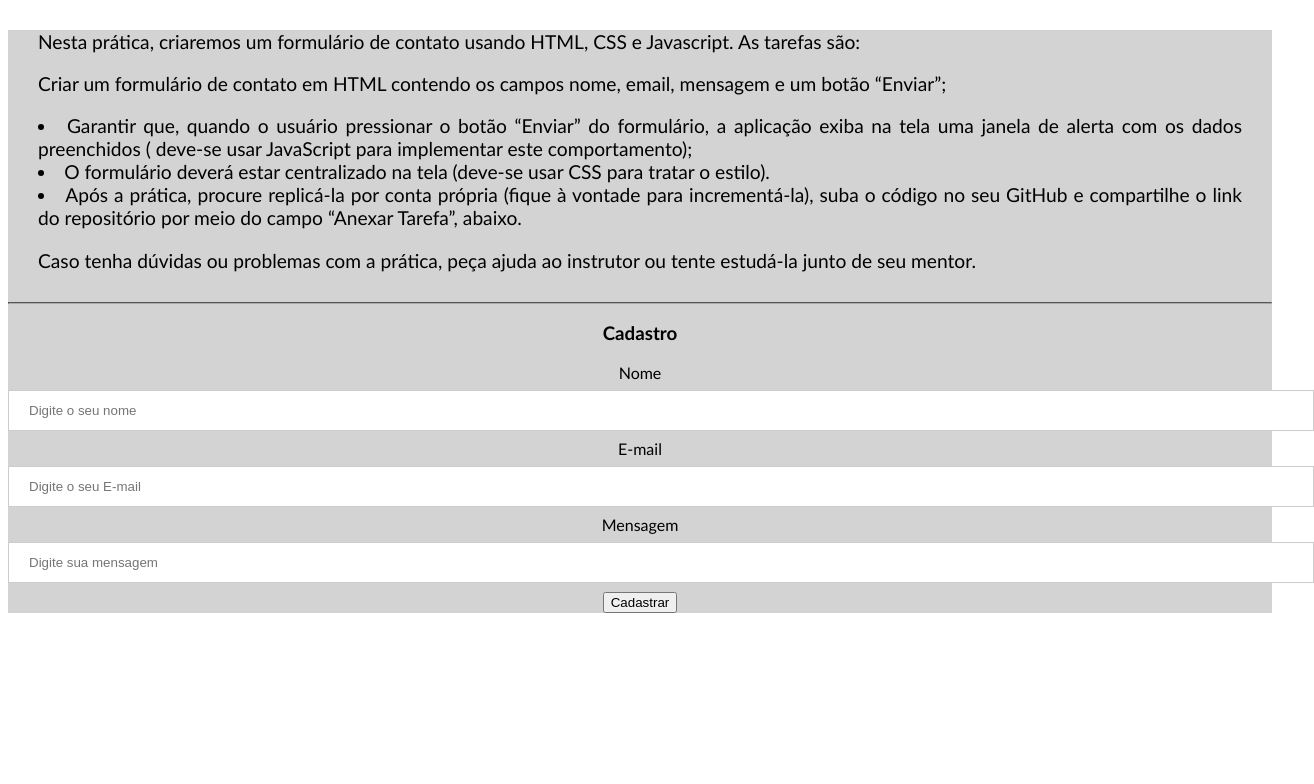
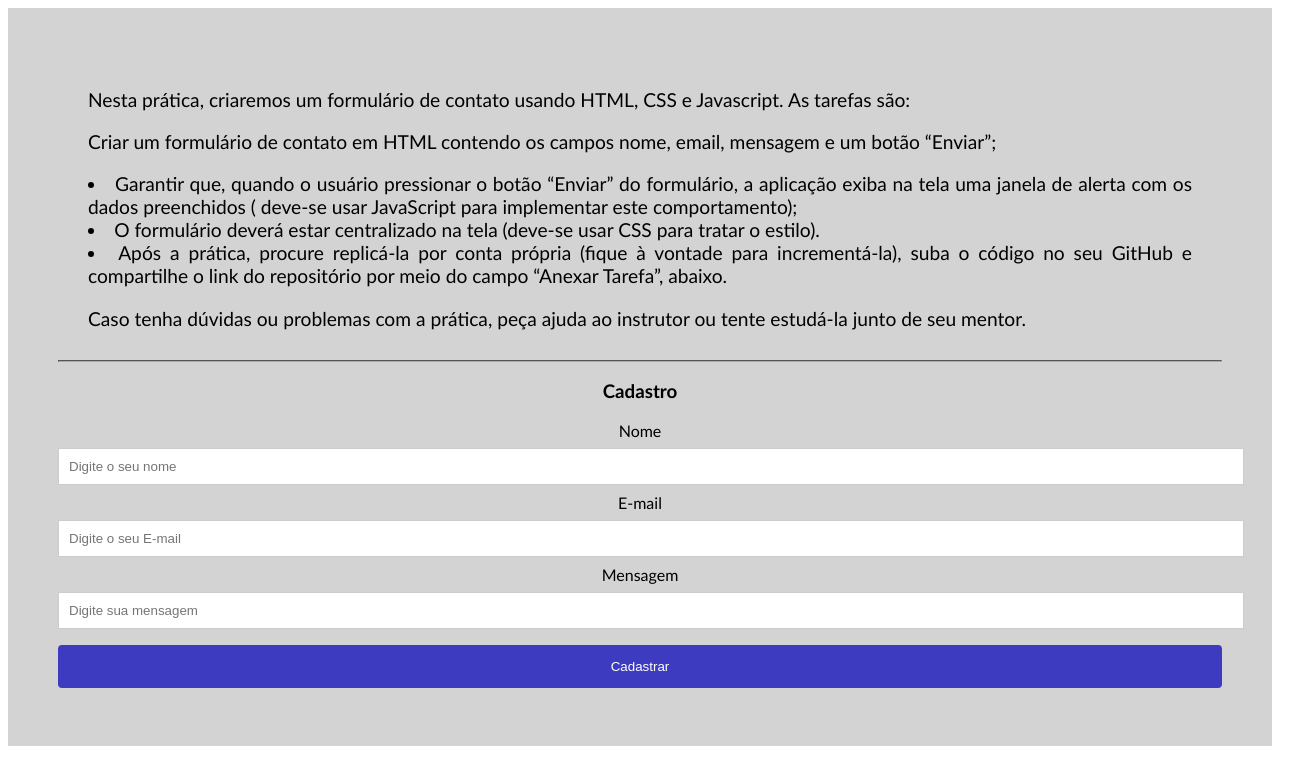
Before and after one commit to mvgouvea/projetos-awari, a plain HTML site: page exercicio03/index.html in a window 1280 px wide. Shown: the whole page, 1314 px wide, since content can reach past the window. Drawn offline with nearby package versions, Linux system fonts and the light colour scheme.

Commit message:
Alterado css

```diff
--- a/exercicio03/sytle.css
+++ b/exercicio03/sytle.css
@@ -2,6 +2,7 @@
     text-align: center;
     font-family: 'Gill Sans', 'Gill Sans MT', Calibri, 'Trebuchet MS', sans-serif;
     background-color: #d3d3d3 ;
+    padding: 50px 50px 50px 50px;
 }
 
 .enunciado{
@@ -16,13 +17,13 @@ hr{
 
 input[type=text] {
   width: 100%;
-  padding: 12px 20px;
+  padding: 10px ;
   margin: 8px 0;
   display: inline-block;
   border: 1px solid #ccc;
 }
 
-input[type=submit]{
+button[type=button] {
     width: 100%;
     background-color: #3d3bc0;
     color: white;
@@ -33,6 +34,6 @@ input[type=submit]{
     cursor: pointer;
 }
 
-input[type=submit]:hover {
+button[type=button]:hover {
     background-color: #1b8294;
 }
```
